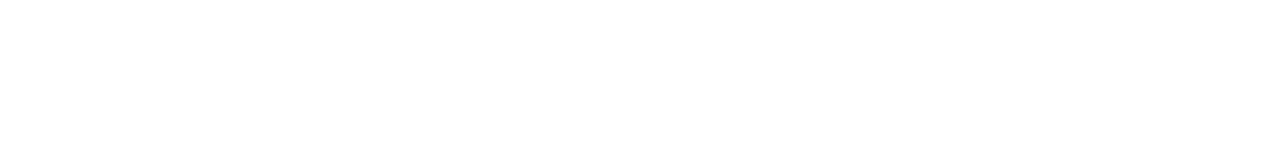
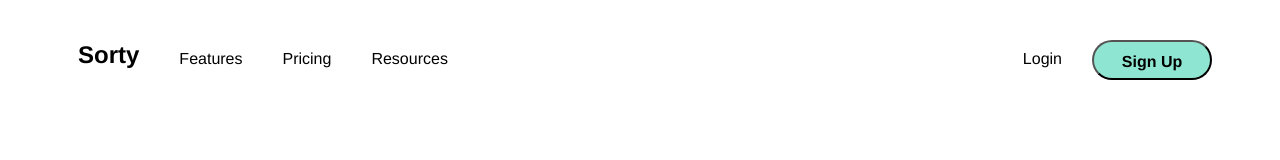
Before and after one commit to Sujeesh-VP/date-with-git-sample, a plain HTML site: page index.html in a window 1280 px wide. Drawn offline with Linux system fonts and the light colour scheme.

Commit message:
navbar completed

```diff
--- a/index.css
+++ b/index.css
@@ -0,0 +1,36 @@
+* {
+    font-family: Helvetica;
+    font-size: medium;
+}
+.navbar {
+    display: flex;
+    justify-content: space-between;
+    margin: 20px 40px;
+    padding: 10px;
+}
+#nav-left {
+    display: flex;
+
+}
+#nav-right {
+    display: flex;
+
+
+}
+#sorty, #features, #pricing, #resources, #login, #signup {
+    margin: 10px;
+    padding: 10px;
+}
+#signup {
+    background-color: #8EE5D1;
+    width: 120px;
+    line-height: 20px;
+    height: 40px;
+    border-radius: 20px;
+    font-weight: bold;
+}
+#sorty {
+    font-weight: bold;
+    font-size: x-large;
+    line-height: 10px;
+}
--- a/index.html
+++ b/index.html
@@ -5,8 +5,20 @@
     <meta http-equiv="X-UA-Compatible" content="IE=edge">
     <meta name="viewport" content="width=device-width, initial-scale=1.0">
     <title>CSS ASSESSMENTS</title>
+    <link rel="stylesheet" href="index.css">
 </head>
 <body>
-
+    <nav class = "navbar">
+        <div id = "nav-left">
+            <div id = "sorty">Sorty</div>
+            <div id = "features">Features</div>
+            <div id = "pricing">Pricing</div>
+            <div id = "resources">Resources</div>
+        </div>
+        <div id = "nav-right">
+            <div id = "login">Login</div>
+            <button id = "signup">Sign Up</button>
+        </div>
+    </nav>
 </body>
 </html>
```
